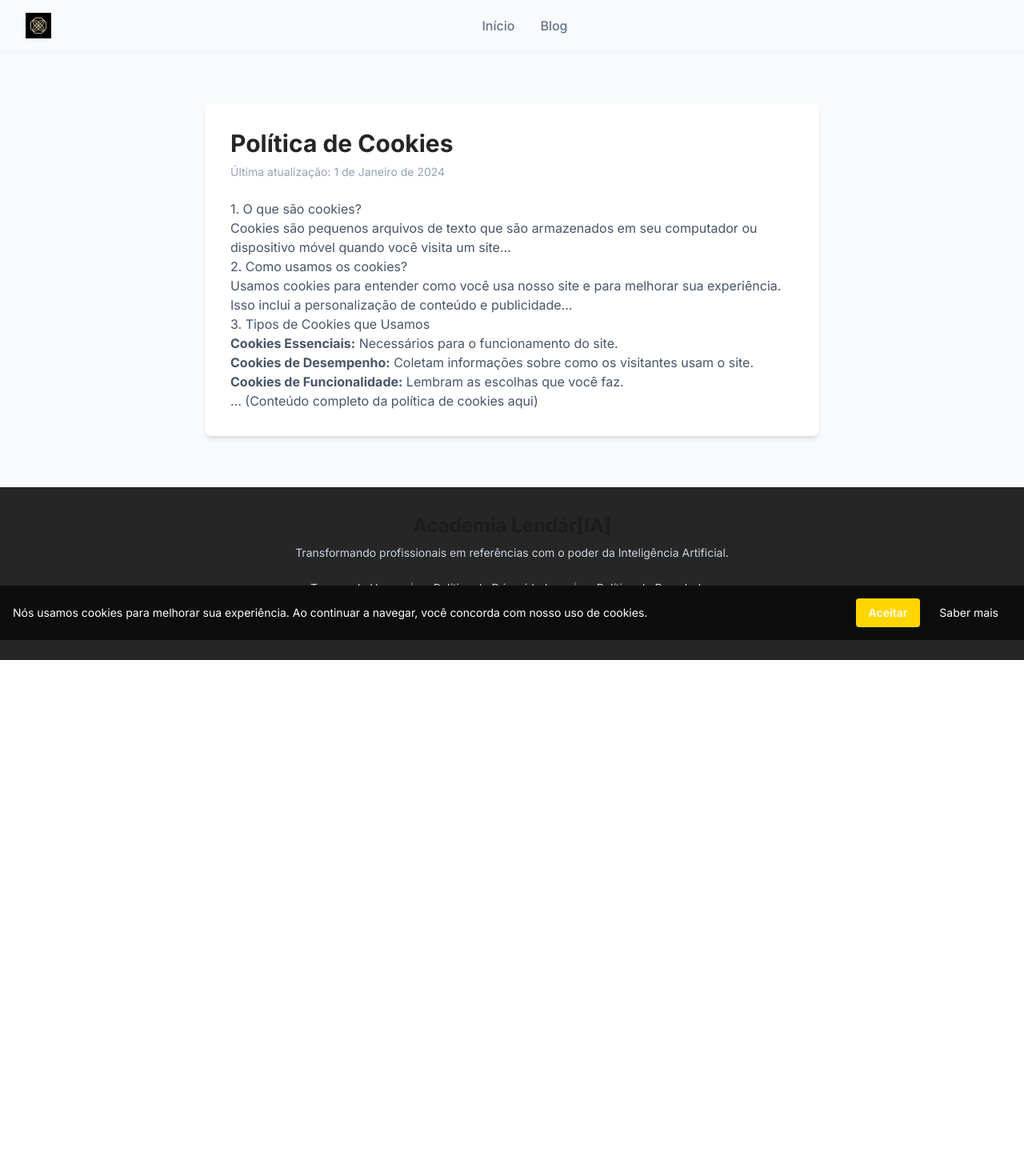
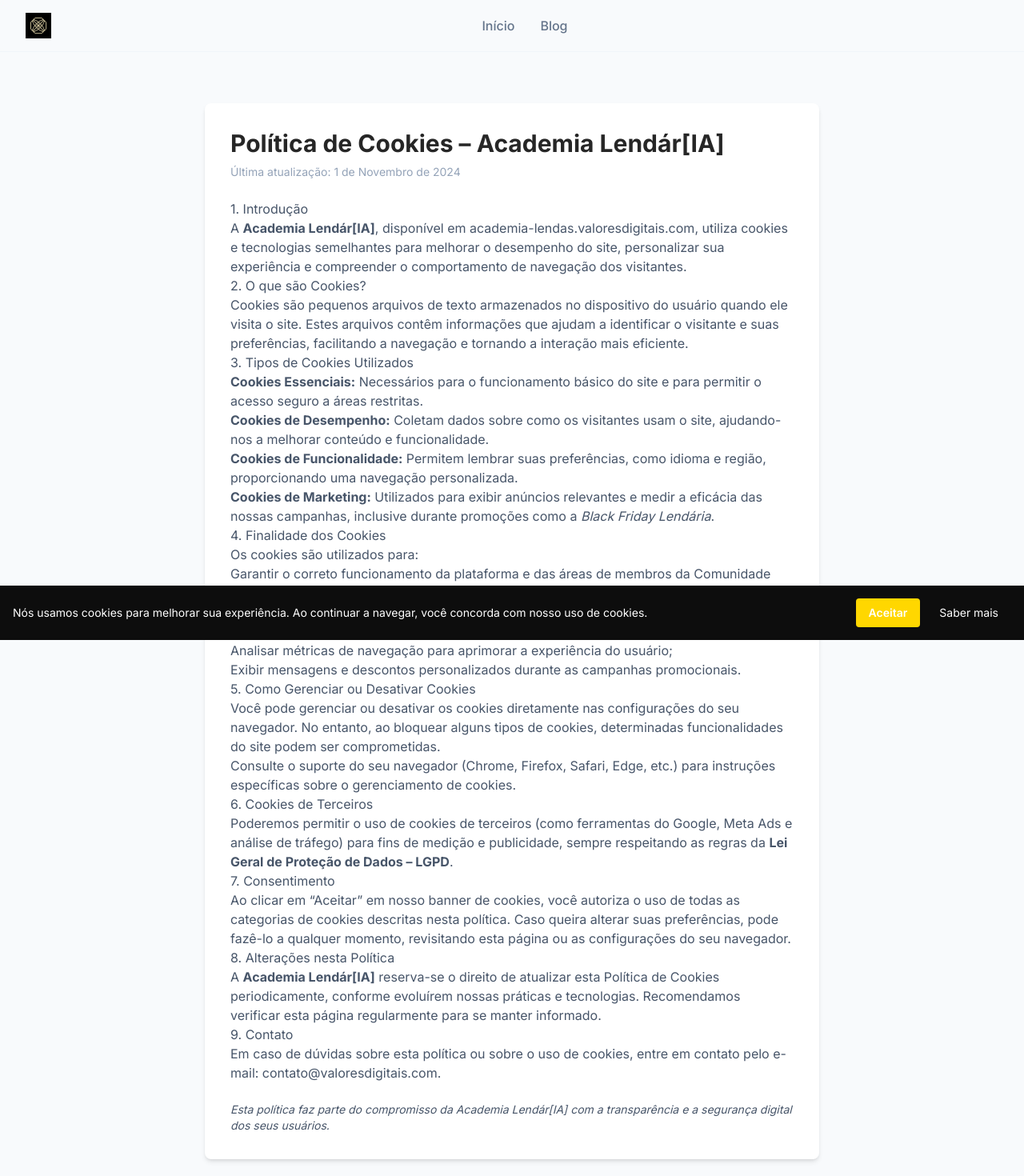
Before and after one commit to valoresdigitais-vd7/novo-site-academia-lend-ria-, a React (Vite) app: page /politica-de-cookies in a window 1280 px wide. Shown: the top 1470 px of the page at 80% size. Before the commit the page ends 825 px from the top, so only its background shows below. Built offline with nearby package versions, Linux system fonts and the light colour scheme.

Commit message:
replace CookiesPage.tsx

```diff
--- a/pages/CookiesPage.tsx
+++ b/pages/CookiesPage.tsx
@@ -28,21 +28,68 @@ const LegalPageLayout: React.FC<{ title: string; lastUpdated: string; children:
 const CookiesPage: React.FC = () => {
     return (
         <>
-            <LegalPageLayout title="Política de Cookies" lastUpdated="1 de Janeiro de 2024">
-                <h2>1. O que são cookies?</h2>
-                <p>Cookies são pequenos arquivos de texto que são armazenados em seu computador ou dispositivo móvel quando você visita um site...</p>
+            <LegalPageLayout title="Política de Cookies – Academia Lendár[IA]" lastUpdated="1 de Novembro de 2024">
+                <h2>1. Introdução</h2>
+                <p>
+                    A <strong>Academia Lendár[IA]</strong>, disponível em <a href="https://academia-lendas.valoresdigitais.com" target="_blank" rel="noopener noreferrer">academia-lendas.valoresdigitais.com</a>,
+                    utiliza cookies e tecnologias semelhantes para melhorar o desempenho do site, personalizar sua experiência e compreender o comportamento de navegação dos visitantes.
+                </p>
 
-                <h2>2. Como usamos os cookies?</h2>
-                <p>Usamos cookies para entender como você usa nosso site e para melhorar sua experiência. Isso inclui a personalização de conteúdo e publicidade...</p>
+                <h2>2. O que são Cookies?</h2>
+                <p>
+                    Cookies são pequenos arquivos de texto armazenados no dispositivo do usuário quando ele visita o site. Estes arquivos contêm informações que ajudam a identificar o visitante e suas preferências, facilitando a navegação e tornando a interação mais eficiente.
+                </p>
 
-                <h2>3. Tipos de Cookies que Usamos</h2>
+                <h2>3. Tipos de Cookies Utilizados</h2>
                 <ul>
-                    <li><strong>Cookies Essenciais:</strong> Necessários para o funcionamento do site.</li>
-                    <li><strong>Cookies de Desempenho:</strong> Coletam informações sobre como os visitantes usam o site.</li>
-                    <li><strong>Cookies de Funcionalidade:</strong> Lembram as escolhas que você faz.</li>
+                    <li><strong>Cookies Essenciais:</strong> Necessários para o funcionamento básico do site e para permitir o acesso seguro a áreas restritas.</li>
+                    <li><strong>Cookies de Desempenho:</strong> Coletam dados sobre como os visitantes usam o site, ajudando-nos a melhorar conteúdo e funcionalidade.</li>
+                    <li><strong>Cookies de Funcionalidade:</strong> Permitem lembrar suas preferências, como idioma e região, proporcionando uma navegação personalizada.</li>
+                    <li><strong>Cookies de Marketing:</strong> Utilizados para exibir anúncios relevantes e medir a eficácia das nossas campanhas, inclusive durante promoções como a <em>Black Friday Lendária</em>.</li>
                 </ul>
 
-                <p>... (Conteúdo completo da política de cookies aqui)</p>
+                <h2>4. Finalidade dos Cookies</h2>
+                <p>
+                    Os cookies são utilizados para:
+                </p>
+                <ul>
+                    <li>Garantir o correto funcionamento da plataforma e das áreas de membros da Comunidade Lendár[IA];</li>
+                    <li>Personalizar o conteúdo de acordo com seus interesses em IA, negócios e ofertas de cursos;</li>
+                    <li>Analisar métricas de navegação para aprimorar a experiência do usuário;</li>
+                    <li>Exibir mensagens e descontos personalizados durante as campanhas promocionais.</li>
+                </ul>
+
+                <h2>5. Como Gerenciar ou Desativar Cookies</h2>
+                <p>
+                    Você pode gerenciar ou desativar os cookies diretamente nas configurações do seu navegador. No entanto, ao bloquear alguns tipos de cookies, determinadas funcionalidades do site podem ser comprometidas.
+                </p>
+                <p>
+                    Consulte o suporte do seu navegador (Chrome, Firefox, Safari, Edge, etc.) para instruções específicas sobre o gerenciamento de cookies.
+                </p>
+
+                <h2>6. Cookies de Terceiros</h2>
+                <p>
+                    Poderemos permitir o uso de cookies de terceiros (como ferramentas do Google, Meta Ads e análise de tráfego) para fins de medição e publicidade, sempre respeitando as regras da <strong>Lei Geral de Proteção de Dados – LGPD</strong>.
+                </p>
+
+                <h2>7. Consentimento</h2>
+                <p>
+                    Ao clicar em “Aceitar” em nosso banner de cookies, você autoriza o uso de todas as categorias de cookies descritas nesta política. Caso queira alterar suas preferências, pode fazê-lo a qualquer momento, revisitando esta página ou as configurações do seu navegador.
+                </p>
+
+                <h2>8. Alterações nesta Política</h2>
+                <p>
+                    A <strong>Academia Lendár[IA]</strong> reserva-se o direito de atualizar esta Política de Cookies periodicamente, conforme evoluírem nossas práticas e tecnologias. Recomendamos verificar esta página regularmente para se manter informado.
+                </p>
+
+                <h2>9. Contato</h2>
+                <p>
+                    Em caso de dúvidas sobre esta política ou sobre o uso de cookies, entre em contato pelo e-mail: <a href="mailto:contato@valoresdigitais.com">contato@valoresdigitais.com</a>.
+                </p>
+
+                <p className="mt-6 text-sm italic">
+                    Esta política faz parte do compromisso da Academia Lendár[IA] com a transparência e a segurança digital dos seus usuários.
+                </p>
             </LegalPageLayout>
             <CookieConsentBanner />
         </>
```
